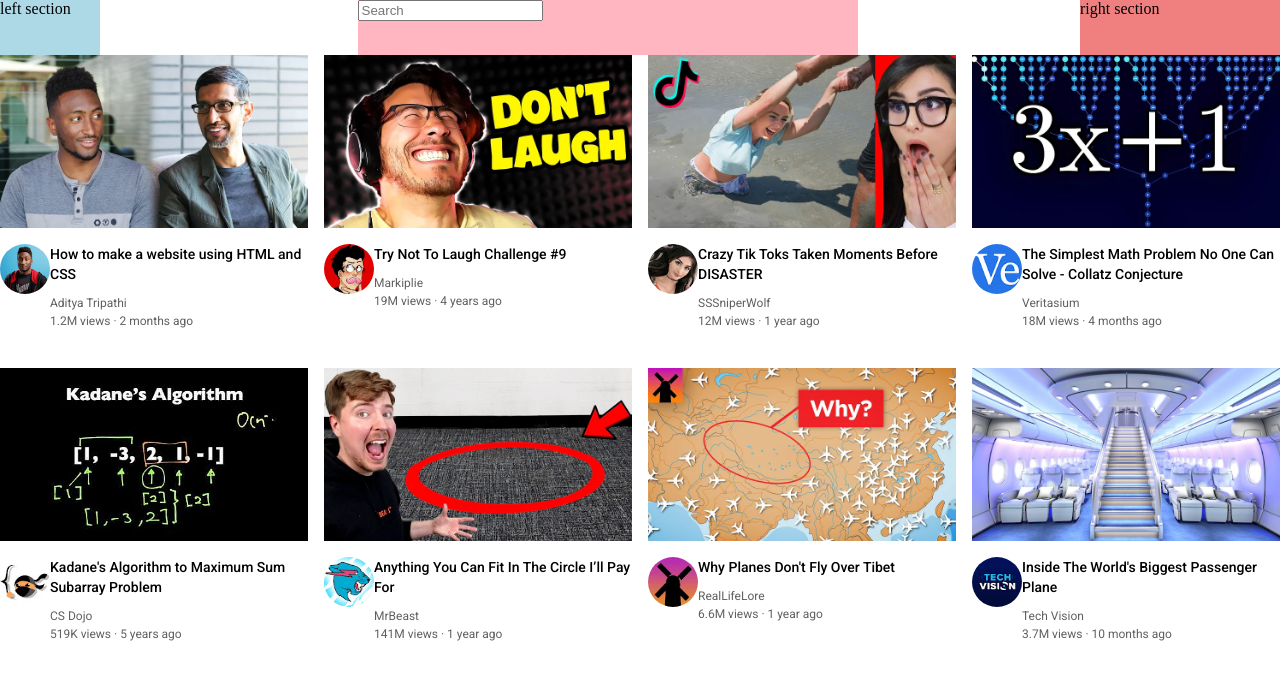
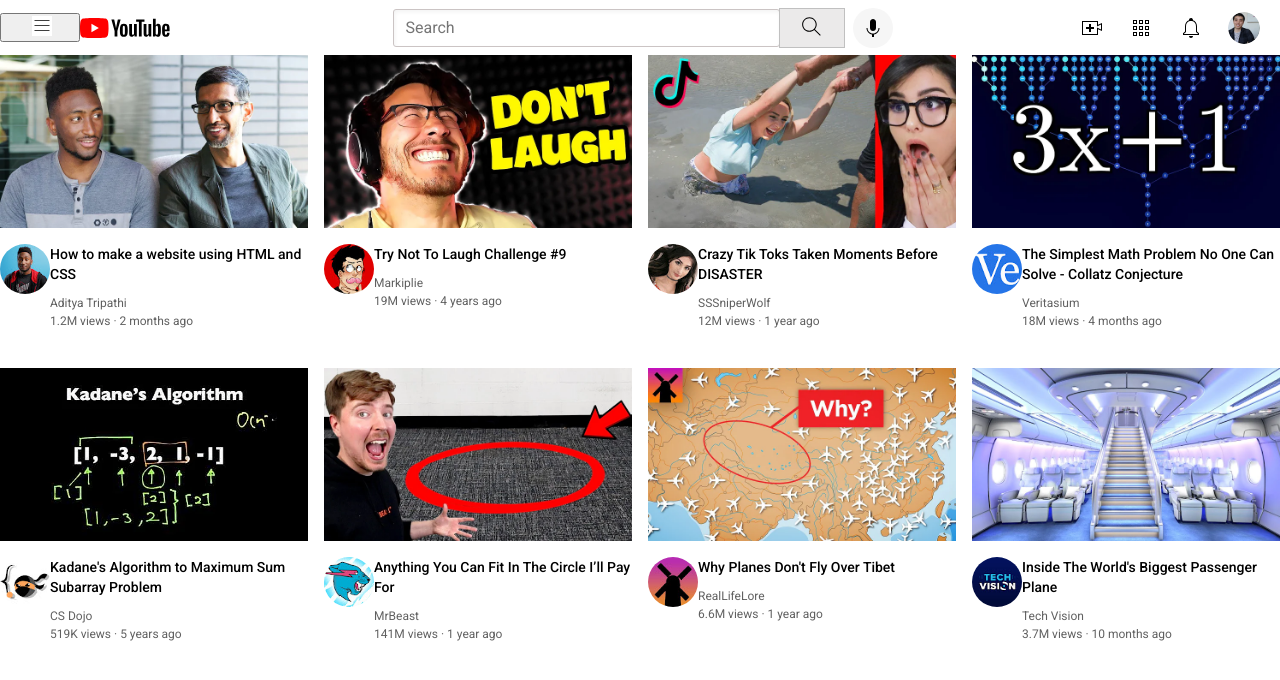
Before and after one commit to adityatripathics22/HTML-CSS, a plain HTML site: page Youtube_Clone/youtube.html in a window 1280 px wide. Drawn offline with Linux system fonts and the light colour scheme.

Commit message:
header work done

```diff
--- a/Youtube_Clone/search.css
+++ b/Youtube_Clone/search.css
@@ -10,22 +10,107 @@
 }
 
 .left_section{
-    background-color: lightblue;
-    width: 100px;
+   /* background-color: lightblue; */
+   /* width: 150px; */
+   display: flex;
+   align-items: center;
 
 }
 
+.hamburger-menu{
+   height: 20px;
+   margin-left: 24px;
+   margin-right: 20px;
+   background-color: white;
+}
+
+.youtube-logo{
+   height: 20px;
+}
+
 .middle_section{
-    background-color: lightpink;
+   /* background-color: lightpink; */
    flex: 1;
    margin-left: 70px;
    margin-right: 35px;
    max-width: 500px;
+   display: flex;
+   align-items: center;
+}
+
+.search_bar{
+   flex: 1;
+   height: 34px;
+   padding-left: 12px;
+   font-size: 16px;
+   border-width: 1px;
+   border-style: solid;
+   border-color: rgb(203, 196, 196);
+   border-radius: 3px;
+   box-shadow: inset 1px 2px  4px rgba(0 , 0  ,0 , 0.05);
+   width: 0;
+}
+
+.search_bar::placeholder{
+   font-family: Roboto ,Arial;
+   font-size: 16px;
+}
+
+.search-button{
+   height: 40px;
+   width: 66px;
+   background-color: rgb(235, 234, 234);
+   border-width: 1px;
+   border-style: solid;
+   border-color: rgb(192 , 192 , 192);
+   margin-left: -1px;
+   margin-right: 8px;
+}
+
+.voice-search-icon{
+   height: 24px;
+   margin-top: 4px;
+
+}
+
+.search-icon{
+   height: 25px;
+}
+
+.voice-search-button{
+   height: 40px;
+   width: 40px;
+   border-radius: 20px ;
+   border: none;
+   background-color: rgb(246, 246, 246);
+
+}
+
+.right_section{
+   /* background-color: lightcoral; */
+   width: 180px;
+   margin-right: 20px;
+   display: flex;
+   align-items: center;
+   justify-content: space-between;
+   flex-shrink: 0;
 
 
  }
-.right_section{
-    background-color: lightcoral;
-    width: 200px;
 
+.upload{
+    height: 24px;
 }
+
+.youtube-apps{
+    height: 24px;
+}
+
+.notifications{
+    height: 24px;
+}
+
+.channel_pic{
+   height: 32px;
+   border-radius: 16px;
+}
--- a/Youtube_Clone/youtube.html
+++ b/Youtube_Clone/youtube.html
@@ -12,11 +12,27 @@
 </head>
 <body>
     <div class="header">
-        <div class="left_section">left section</div>
+        <div class="left_section">
+            <button >
+                <img class="hamburger-menu" src="header_toolpics/hamburger-menu.svg" alt="">
+            </button>
+            <img class="youtube-logo" src="header_toolpics/youtube-logo.svg" >
+        </div>
         <div class="middle_section">
             <input type="text" placeholder="Search" class = "search_bar">
+            <button class="search-button ">
+                <img class="search-icon" src="header_toolpics/search.svg">
+            </button>
+            <button class="voice-search-button" >
+                <img class="voice-search-icon" src="header_toolpics/voice-search-icon.svg">
+            </button>
         </div>
-        <div class="right_section">right section</div>
+        <div class="right_section">
+            <img class="upload" src="header_toolpics/upload.svg">
+            <img class="youtube-apps" src="header_toolpics/youtube-apps.svg">
+            <img class="notifications" src="header_toolpics/notifications.svg">
+            <img class="channel_pic" src="header_toolpics/my-channel.jpeg">
+        </div>
 
     </div>
 
```
Lines whose indentation alone changed are shown as unchanged.
